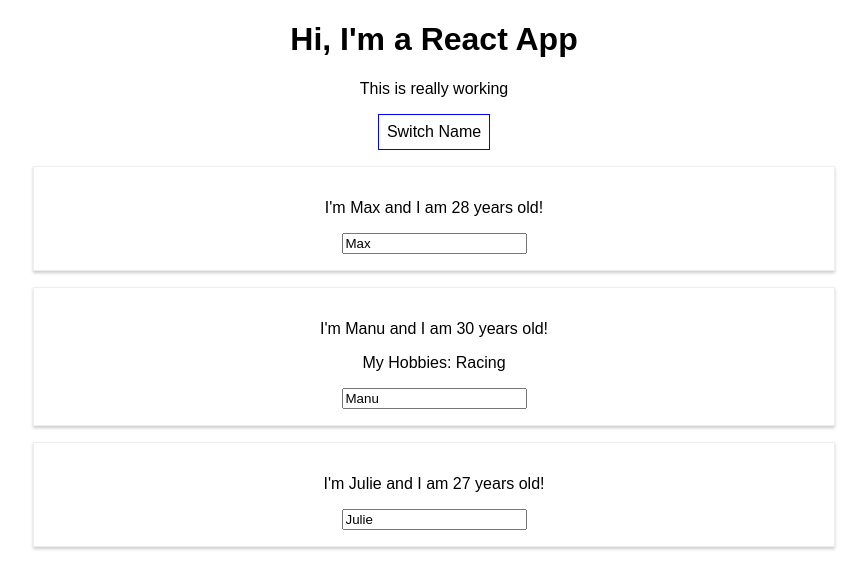
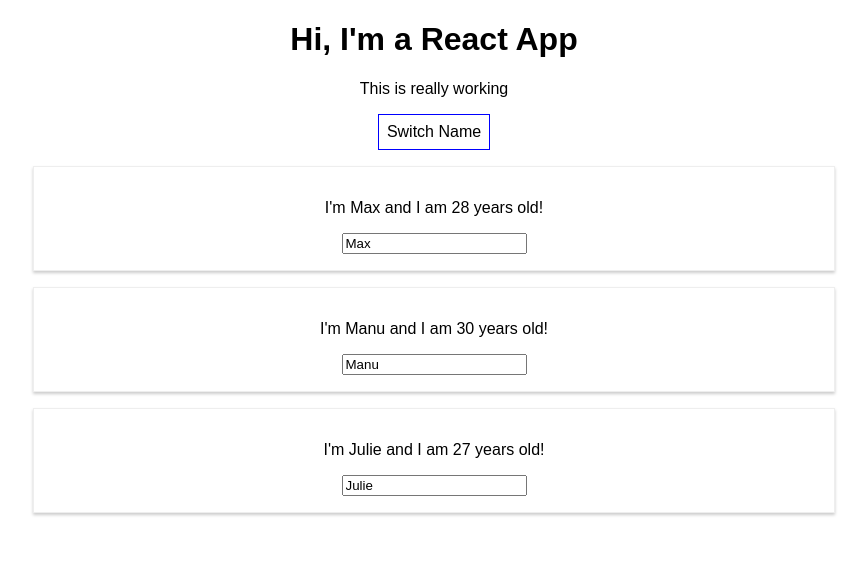
Before and after one commit to ikiru/reactguide, a React (Create React App) app: page / in a window 1280 px wide. Both pictures are taken after a click on the button "Switch Name". Shown: the top 588 px of the page, without its empty margins (206-1073 px from the left). Built offline with nearby package versions, Linux system fonts and the light colour scheme.

Commit message:
added mp function for arrays

```diff
--- a/src/App.js
+++ b/src/App.js
@@ -54,17 +54,12 @@
     if (this.state.showPersons){
       persons = (
         <div>
-          <Person
-            name={this.state.persons[0].name}
-            age={this.state.persons[0].age}/>
-          <Person
-            name={this.state.persons[1].name}
-            age={this.state.persons[1].age}
-            click={this.switchNameHandler.bind(this, 'Judith!!!!!!!')}
-            changed={this.nameChangedHandler}>My Hobbies: Racing </Person>
-          <Person
-            name={this.state.persons[2].name}
-            age={this.state.persons[2].age}/>
+          {this.state.persons.map(person => {
+            return <Person
+            name={person.name}
+            age={person.age}
+              />
+          })}
           </div>
       );
     }
```
